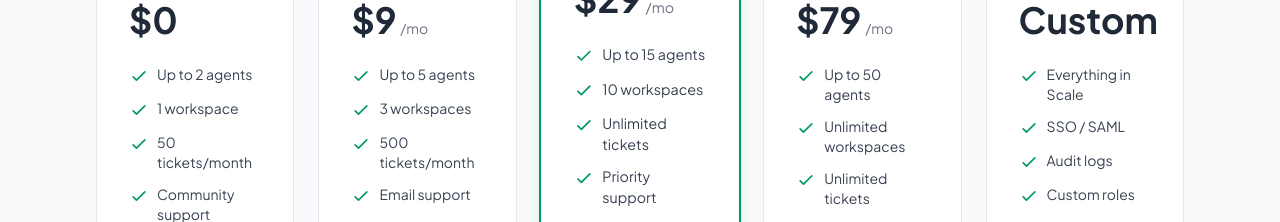
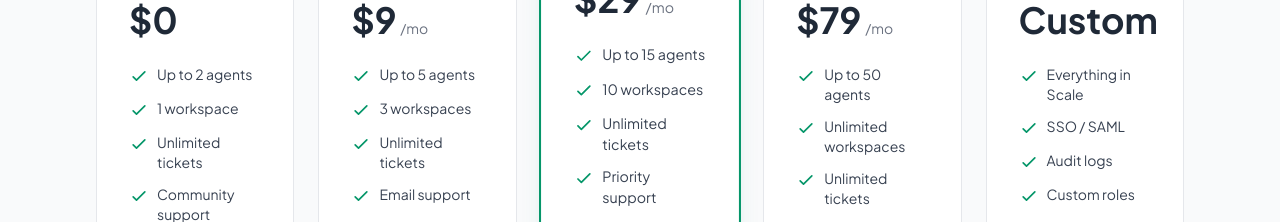
Before and after one commit to Hyzokaaa/open-helpdesk-landing, a React (Vite) app: page / in a window 1280 px wide. Shown: the part 3240-3462 px from the top of the page. Built offline with nearby package versions, Linux system fonts and the light colour scheme; no server answers.

Commit message:
feat: update pricing to show unlimited tickets on all plans

```diff
--- a/src/i18n/translations.ts
+++ b/src/i18n/translations.ts
@@ -94,7 +94,7 @@ const translations = {
   "pricing.free.cta": { en: "Get Started", es: "Comenzar" },
   "pricing.free.f1": { en: "Up to 2 agents", es: "Hasta 2 agentes" },
   "pricing.free.f2": { en: "1 workspace", es: "1 workspace" },
-  "pricing.free.f3": { en: "50 tickets/month", es: "50 tickets/mes" },
+  "pricing.free.f3": { en: "Unlimited tickets", es: "Tickets ilimitados" },
   "pricing.free.f4": { en: "Community support", es: "Soporte comunitario" },
 
   "pricing.starter.name": { en: "Starter", es: "Starter" },
@@ -102,7 +102,7 @@ const translations = {
   "pricing.starter.cta": { en: "Coming Soon", es: "Próximamente" },
   "pricing.starter.f1": { en: "Up to 5 agents", es: "Hasta 5 agentes" },
   "pricing.starter.f2": { en: "3 workspaces", es: "3 workspaces" },
-  "pricing.starter.f3": { en: "500 tickets/month", es: "500 tickets/mes" },
+  "pricing.starter.f3": { en: "Unlimited tickets", es: "Tickets ilimitados" },
   "pricing.starter.f4": { en: "Email support", es: "Soporte por email" },
 
   "pricing.business.name": { en: "Business", es: "Negocio" },
```
